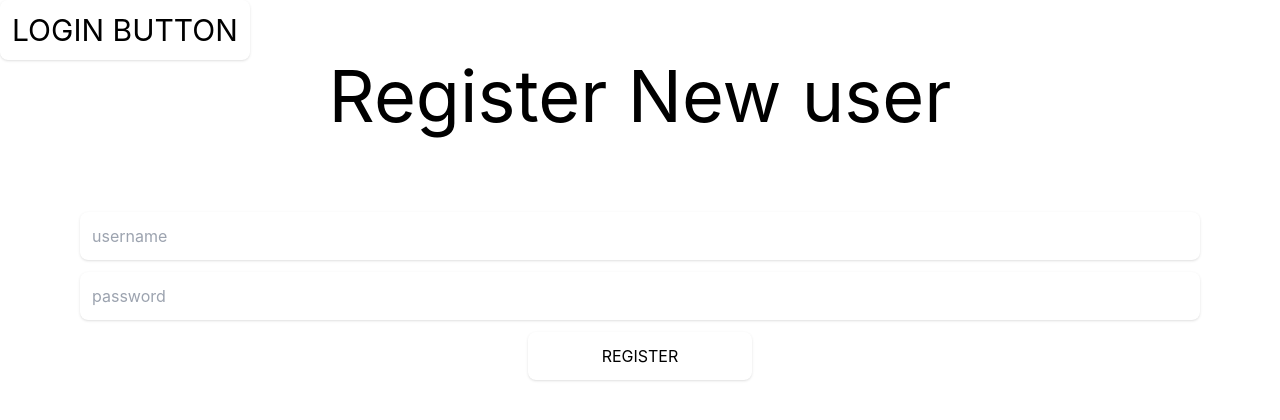
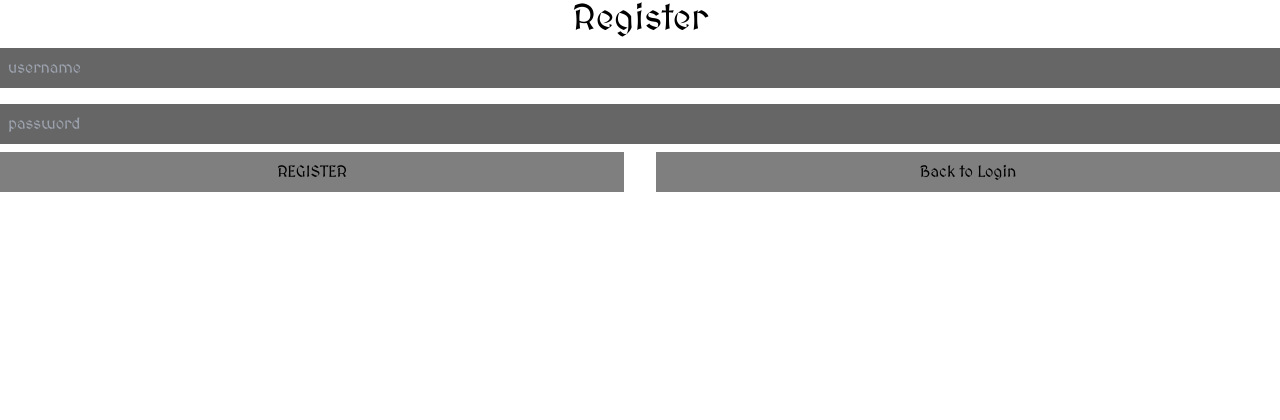
Before and after one commit to dut-inc/baer-clicker-2, a React (Create React App) app in the folder client/: page /register in a window 1280 px wide. Shown: the top 420 px of the page. Built offline with nearby package versions, Linux system fonts and the light colour scheme.

Commit message:
still needs register styling

```diff
--- a/client/src/components/registerButton.js
+++ b/client/src/components/registerButton.js
@@ -1,34 +1,51 @@
-import React, { useState } from 'react';
+import React, { useState, useRef, useEffect } from 'react';
+import Register from '../pages/Login.js';
 
 const RegisterButton = () => {
   const [isPopupOpen, setIsPopupOpen] = useState(false);
+  const popupRef = useRef(null);
 
   const showPopup = () => setIsPopupOpen(true);
   const hidePopup = () => setIsPopupOpen(false);
+
+  useEffect(() => {
+    const handleClickOutside = (event) => {
+      if (popupRef.current && !popupRef.current.contains(event.target)) {
+        hidePopup();
+      }
+    };
+
+    if (isPopupOpen) {
+      document.addEventListener('mousedown', handleClickOutside);
+    }
+
+    return () => {
+      document.removeEventListener('mousedown', handleClickOutside);
+    };
+  }, [isPopupOpen]);
 
   return (
     <>
       <button
         onClick={showPopup}
-        className="w-[50%] p-2 text-center mr-8 font-default hover:bg-[#000000]/80 bg-[#000000]/50"
+        className="w-[50%] p-2 mr-8 text-center font-default hover:bg-[#000000]/80 bg-[#000000]/50"
       >
-        Sign Up
+        Register Account
       </button>
 
       {isPopupOpen && (
-        <div className="fixed inset-0 overflow-y-auto h-screen w-screen rounded-xl m-auto flex items-center justify-center">
-            <div className="bg-[#000000]/80">
-
-            </div>
-          <div className="bg-white p-5 rounded-lg shadow-xl relative">
+        <div className="fixed inset-0 bg-[#000000]/60 bg-opacity-50 overflow-y-auto h-full w-full flex items-center justify-center">
+          <div
+            ref={popupRef}
+            className="bg-[#554545] p-5 rounded-lg shadow-xl relative w-96 h-96 max-w-md max-h-md"
+          >
             <button
               onClick={hidePopup}
               className="absolute top-2 right-2 text-gray-600 hover:text-gray-800"
             >
               &times;
             </button>
-            <h2 className="text-xl font-bold mb-4">Register Account</h2>
-            <p>This is where you'd put your registration form.</p>
+            <Register></Register>
           </div>
         </div>
       )}
--- a/client/src/pages/Login.js
+++ b/client/src/pages/Login.js
@@ -59,7 +59,7 @@ function logout() {
 
 }
 
-function Register() {
+export default function Register() {
     const [status, setStatus] = useState()
     const navigate = useNavigate();
     const userRef = useRef('')
@@ -90,19 +90,19 @@ function Register() {
 
     return (<>
         <div>
-            <button onClick={() => navLogin()}>
-            <h2 className="font-header text-3xl shadow p-3 rounded-lg">LOGIN BUTTON</h2>
-            </button>
             <div class="flex justify-center">
-                <h2 class="font-header text-7xl">Register New user</h2>
+                <h2 class="font-default text-4xl">Register</h2>
             </div>
         </div>
-        <div class="grid grid-rows-2 p-20 gap-3">
-            <input class="p-3 bg-white shadow rounded-lg" ref={userRef} type="text" id="username" name="usernameRegister" placeholder="username"></input>
-            <input class="p-3 bg-white shadow rounded-lg" ref={pwRef} type="text" id="password" name="passwordRegister" placeholder="password"></input>
-            <div class="flex justify-center">
-                <button class="p-3 bg-white shadow w-1/5 rounded-lg" onClick={() => registry()}type="submit">
+        <div class="grid grid-rows-2">
+            <input class="my-2 p-2 font-default hover:bg-[#000000]/80 focus:bg-[#000000]/80 focus:outline-none bg-[rgba(0,0,0,0.6)]" ref={userRef} type="text" id="username" name="usernameRegister" placeholder="username"></input>
+            <input class="my-2 p-2 font-default hover:bg-[#000000]/80 focus:bg-[#000000]/80 focus:outline-none bg-[rgba(0,0,0,0.6)]" ref={pwRef} type="text" id="password" name="passwordRegister" placeholder="password"></input>
+            <div class="mt-auto flex flex-row w-[100%]">
+                <button class="w-[50%] p-2 mr-8 text-center font-default hover:bg-[#000000]/80 bg-[#000000]/50" onClick={() => registry()}type="submit">
                 REGISTER
+                </button>
+                <button className="w-[50%] p-2 ml-auto text-center font-default hover:bg-[#000000]/80 bg-[#000000]/50" onClick={() => navLogin()}>
+                Back to Login
                 </button>
             </div>
             <p>{status}</p> <br></br>
```
